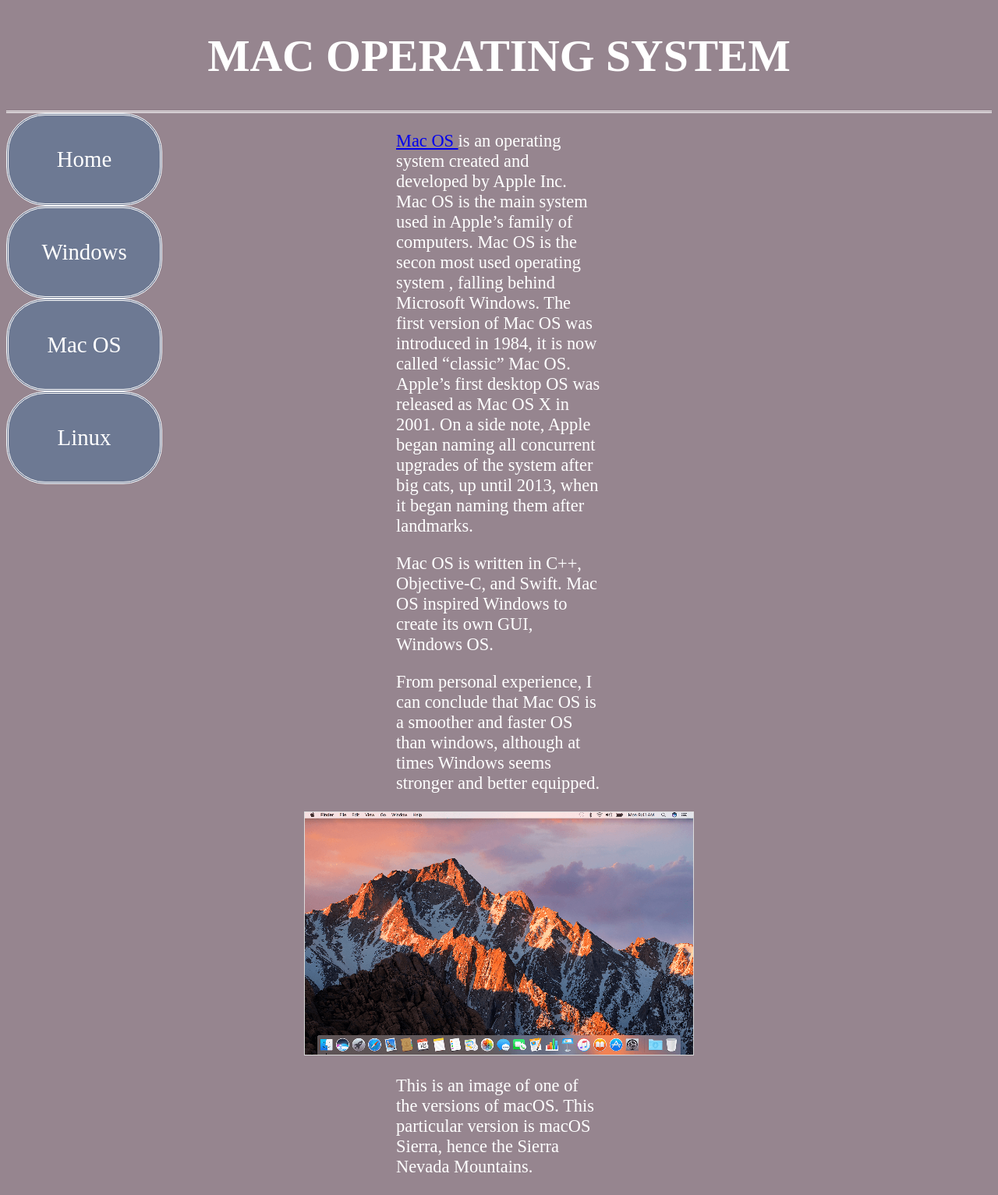
After one commit to jramirez1/first_proj, a PHP site: page /Assaignments/Homework1/mac.html in a window 1280 px wide. The commit adds this page. Shown: the whole page at 78% size. Run offline with PHP 8.4, Linux system fonts and the light colour scheme.

Commit message:
new commits

```diff
--- /dev/null
+++ b/Assaignments/Homework1/CSS/styles.css
@@ -0,0 +1,71 @@
+header {
+    text-align: center;
+
+    font-size: 1.8em;
+    border-bottom-style: double;
+    border-bottom-color: white;
+}
+
+
+/*ul {
+    list-style-type:none;
+    font-size: 2em;
+}*/
+
+ .vertical-menu {
+    width: 200px; /* Set a width if you like */
+    height: 450px;
+}
+
+ .vertical-menu a {
+    background-color: #6D7993; /* Grey background color */
+    color: white; /* Black text color */
+    display: block; /* Make the links appear below each other */
+    padding-bottom:40px; /* Add some padding */
+    padding-top: 40px;
+    text-align: center;
+    text-decoration: none; /* Remove underline from links */
+    font-size:1.8em;
+    border-style: double;
+    border-radius: 50px 50px;
+
+}
+
+ .vertical-menu a:hover {
+    background-color: #ccc; /* Dark grey background on mouse-over */
+    cursor:alias;
+}
+
+ .vertical-menu
+ {
+     float: left;
+ }
+
+
+p {
+    display: block;
+    /*padding-left: 250px;*/
+    margin-left: 500px;
+    margin-right: 500px;
+    font-size: 1.4em;
+
+
+}
+
+
+#operatingSystem
+    {
+        display: block;
+        margin-left: auto;
+        margin-right: auto;
+        text-align: center;
+        width: 50%;
+    }
+
+
+
+
+body {
+    background-color: #96858F;
+    color:white;
+}
--- /dev/null
+++ b/Assaignments/Homework1/mac.html
@@ -0,0 +1,70 @@
+<!DOCTYPE html>
+<html>
+
+<!--
+Homework Assaignment #1
+-->
+
+<head>
+<meta charset="utf-8"/>
+<title> OPERATING SYSTEMS </title>
+       <link href="CSS/styles.css" rel="stylesheet" type="text/css" />
+</head>
+<!-- END OF HEAD -->
+
+<body>
+
+    <header>
+        <h1> MAC OPERATING SYSTEM </h1>
+
+
+    </header>
+
+
+        <nav class="vertical-menu">
+
+            <a href="index.html">Home</a>
+            <a href="windows.html">Windows</a>
+            <a href="mac.html">Mac OS</a>
+            <a href="linux.html">Linux</a>
+
+        </nav>
+
+    <div class= "main">
+
+
+      <p>
+        <a href="https://en.wikipedia.org/wiki/MacOS#Development">Mac OS </a> is an operating system created and developed by Apple Inc. Mac OS is the main system used in Apple’s family of computers. Mac OS is the secon most used operating system , falling behind Microsoft Windows. The first version of Mac OS was introduced in 1984, it is now called “classic” Mac OS. Apple’s first
+        desktop OS was released as Mac OS X in 2001. On a side note, Apple began naming all concurrent upgrades of the system after big cats, up until 2013, when it began naming them after landmarks.
+    </p>
+    <p>
+        Mac OS is written in C++, Objective-C, and Swift. Mac OS inspired Windows
+        to create its own GUI, Windows OS.
+    </p>
+
+    <p>
+        From personal experience, I can conclude that Mac OS is a smoother and faster
+        OS than windows, although at times Windows seems stronger and better equipped.
+    </p>
+
+
+        <figure id ="operatingSystem">
+            <img src="img/macOS.png" alt="sierra" class="center" />
+        </figure>
+
+
+    <p>
+        This is an image of one of the versions of macOS. This particular version
+        is macOS Sierra, hence the Sierra Nevada Mountains.
+    </p>
+    </div>
+
+
+
+
+
+</body>
+
+
+
+</html>
--- a/index.php
+++ b/index.php
@@ -5,7 +5,8 @@
     </head>
     <body>
         <div>
-        <a href="/portfolio">Personal Portfolio</a>
+
+        <a href="/Assaignments/Homework1"> Homework1</a>
 
         </div>
 
```
Also changed, not shown: Assaignments/Homework1/index.html (added, +92 -0 lines), Assaignments/Homework1/linux.html (added, +64 -0 lines), Assaignments/Homework1/windows.html (added, +67 -0 lines), Assaignments/Homework1/img/linux.jpg (added), Assaignments/Homework1/img/macOS.png (added), Assaignments/Homework1/img/operating-system.jpg (added), Assaignments/Homework1/img/windows10.jpg (added), Labs/portfolio/about.html (renamed from portfolio/about.html), Labs/portfolio/contact.html (renamed from portfolio/contact.html), Labs/portfolio/css/styles.css (renamed from portfolio/css/styles.css), Labs/portfolio/img/juan_doe.png (renamed from portfolio/img/juan_doe.png), Labs/portfolio/img/logo.png (renamed from portfolio/img/logo.png), Labs/portfolio/img/manuel.png (renamed from portfolio/img/manuel.png), Labs/portfolio/index.html (renamed from portfolio/index.html).
